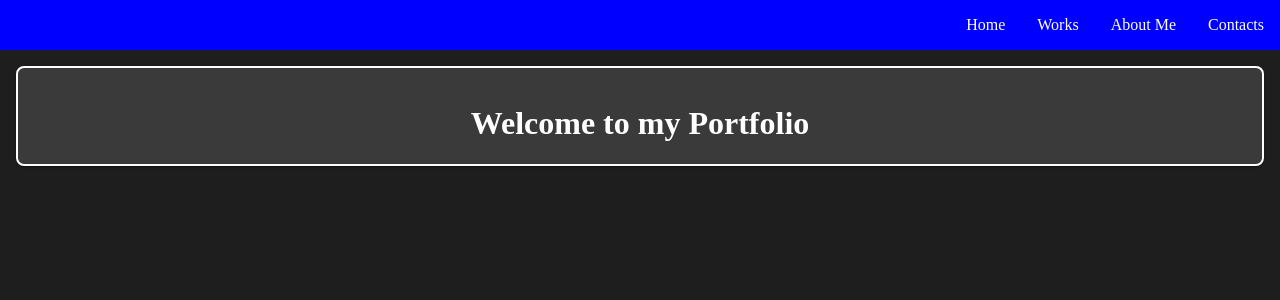
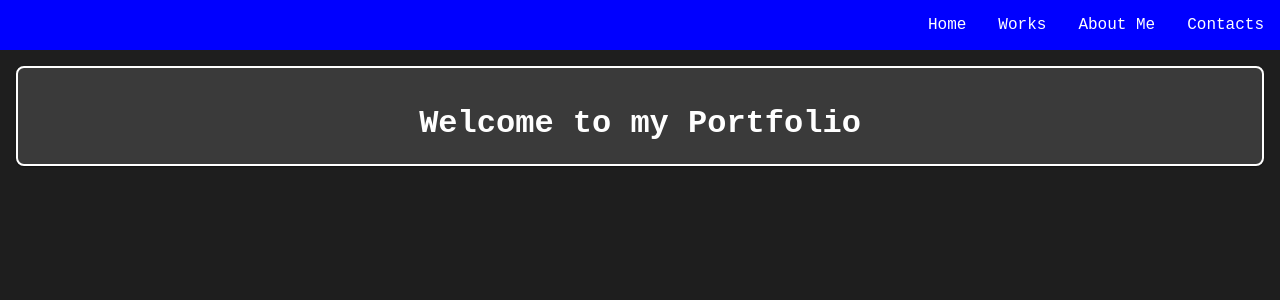
Before and after one commit to jolebaudracco/real-portfolio, a React (Vite) app in the folder real-portfolio/: page / in a window 1280 px wide. Shown: the top 300 px of the page. Built offline with nearby package versions, Linux system fonts and the light colour scheme.

Commit message:
style: add font-family to body and html for consistent typography

```diff
--- a/real-portfolio/src/App.css
+++ b/real-portfolio/src/App.css
@@ -2,7 +2,9 @@ body, html {
   margin: 0;
   padding: 0;
   box-sizing: border-box;
+  font-family: 'Fira Code', monospace;
 }
+
 
 /* #root {
   max-width: 1280px;
```
